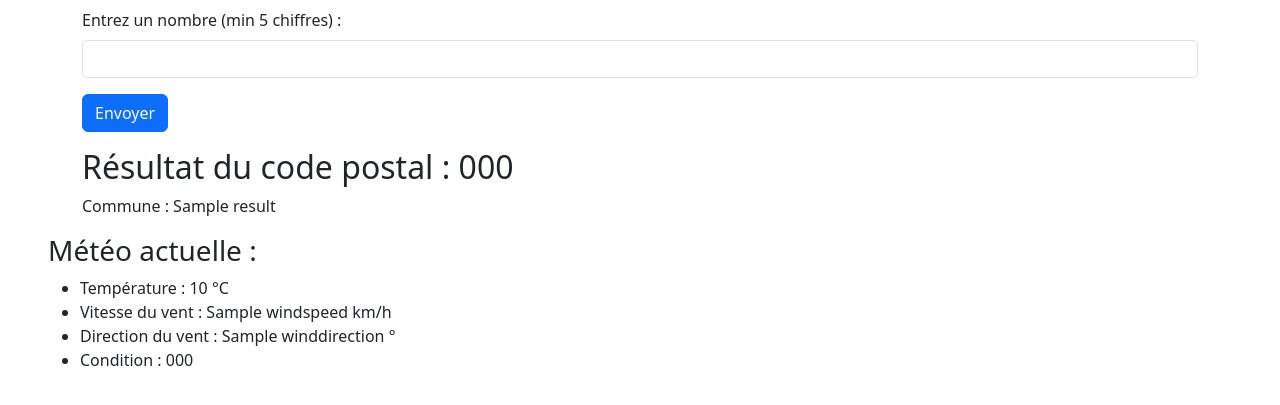
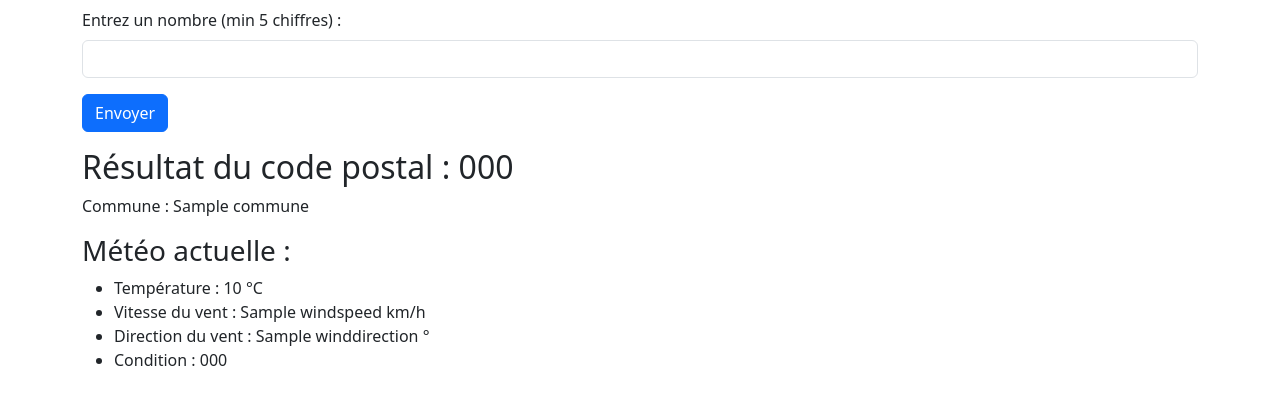
Before and after one commit to CCI-DWWM/tp-python-meteo, a FastAPI app: template templates/item.html in a window 1280 px wide. Shown: the part 165-570 px from the top of the page. Run offline with FastAPI, Linux system fonts and the light colour scheme; the template is opened without the code that fills it: most values are stand-ins (such as "Sample title", 1, 10 or a date in 2020).

Commit message:
Affichage de la météo

```diff
--- a/main.py
+++ b/main.py
@@ -24,5 +24,6 @@ async def formulaire_post(request: Request, code_postal: str = Form(...)):
     return templates.TemplateResponse("item.html", {
         "request": request,
         "commune": commune,
-        "meteo": meteo
+        "meteo": meteo,
+        "codePostal": code_postal  # <- ajoute ça pour passer le code postal au template
     })
--- a/templates/item.html
+++ b/templates/item.html
@@ -10,7 +10,7 @@
     </div>
 
     <div class="container">
-        <form method="post" action="/formulaire" novalidate>
+        <form id="formulaire" class="needs-validation" novalidate method="post" action="/">
   <div class="mb-3">
     <label for="nombre" class="form-label">Entrez un nombre (min 5 chiffres) :</label>
     <input type="text" id="nombre" class="form-control" maxlength="5" required name="code_postal">
@@ -25,9 +25,10 @@
 
     <div class="container">
         <h2>Résultat du code postal : {{ codePostal }}</h2>
-        <p> Commune :  {{ result }}</p>
+        <p>Commune : {{ commune }}</p>
     </div>
 
+    <div class="container">
           {% if meteo %}
           <h3>Météo actuelle :</h3>
           <ul>
@@ -39,6 +40,7 @@
         {% elif commune %}
           <p>Météo non disponible.</p>
         {% endif %}
+    </div>
 
 
 </body>
```
Lines whose indentation alone changed are shown as unchanged.
